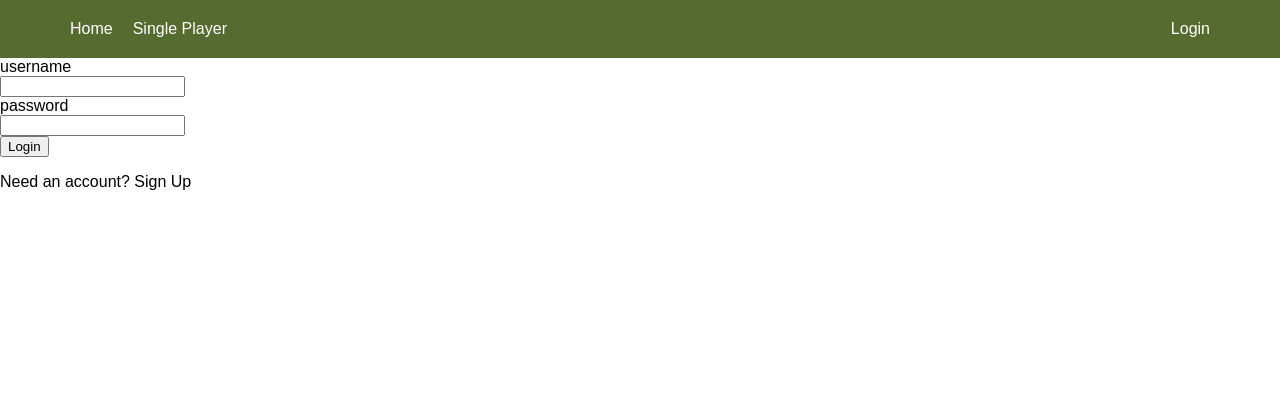
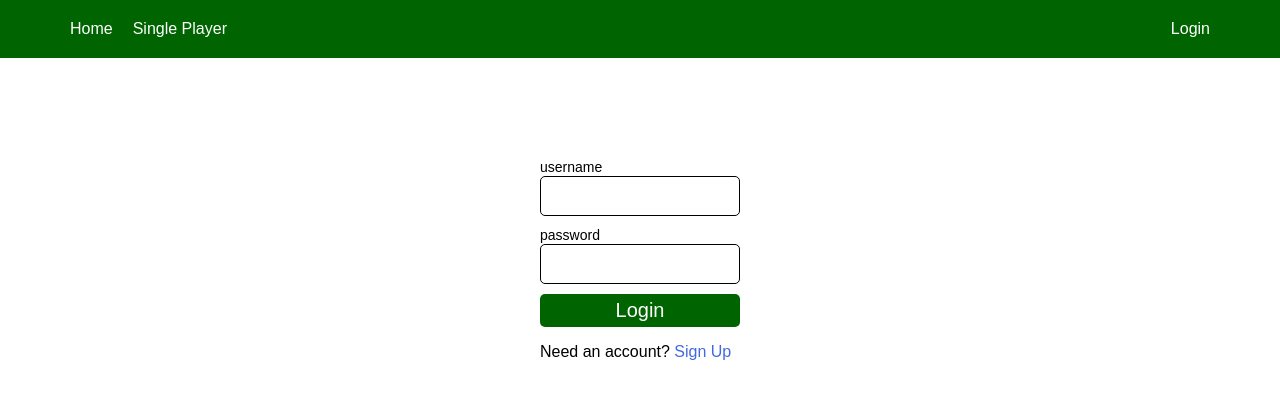
Before and after one commit to sirius829/chess, a React (Create React App) app: page /login in a window 1280 px wide. Shown: the top 398 px of the page. Built offline with nearby package versions, Linux system fonts and the light colour scheme.

Commit message:
improve login styling

```diff
--- a/src/components/Login.js
+++ b/src/components/Login.js
@@ -57,7 +57,7 @@ class Login extends Component {
 
     const switchMessage = this.state.signingUp ?
       (
-        <p>Already have an account? <span onClick={this.toggleAuth}>Login</span></p>
+        <p>Have an account? <span onClick={this.toggleAuth}>Login</span></p>
       )
       :
       (
@@ -75,6 +75,7 @@ class Login extends Component {
     return (
       <div className="Login">
         {authRedirect}
+        <div className="form-wrapper">
           <div>
             <label>username</label>
           </div>
@@ -101,6 +102,7 @@ class Login extends Component {
           </button>
           {switchMessage}
         </div>
+      </div>
     );
   }
 }
--- a/src/index.css
+++ b/src/index.css
@@ -25,6 +25,53 @@ body {
       font-size: 20px;
       margin: 0; }
 
+.Home {
+  padding: 30px; }
+  .Home button {
+    background-color: darkgreen;
+    color: white;
+    font-size: 20px;
+    width: 250px;
+    border: none;
+    border-radius: 5px;
+    cursor: pointer;
+    box-sizing: border-box;
+    padding: 5px 10px; }
+    .Home button:disabled {
+      background-color: #eeeeee;
+      color: #cccccc;
+      cursor: not-allowed; }
+
+.Login {
+  display: flex;
+  justify-content: center;
+  margin-top: 100px; }
+  .Login .form-wrapper {
+    width: 200px; }
+  .Login label {
+    font-size: 14px; }
+  .Login input {
+    box-sizing: border-box;
+    padding: 10px;
+    border: 1px solid black;
+    border-radius: 5px;
+    font-size: 16px;
+    margin-bottom: 10px;
+    width: 100%; }
+  .Login button {
+    background-color: darkgreen;
+    color: white;
+    font-size: 20px;
+    width: 100%;
+    border: none;
+    border-radius: 5px;
+    cursor: pointer;
+    box-sizing: border-box;
+    padding: 5px 10px; }
+  .Login span {
+    color: royalblue;
+    cursor: pointer; }
+
 .Modal {
   z-index: 20;
   position: fixed;
@@ -44,7 +91,7 @@ body {
 .NavBar {
   display: flex;
   justify-content: space-between;
-  background-color: darkolivegreen;
+  background-color: darkgreen;
   padding: 20px 60px; }
   .NavBar a {
     color: white;
--- /dev/null
+++ b/src/scss/Login.scss
@@ -0,0 +1,35 @@
+.Login {
+  display: flex;
+  justify-content: center;
+  margin-top: 100px;
+  .form-wrapper {
+    width: 200px;
+  }
+  label {
+    font-size: 14px;
+  }
+  input {
+    box-sizing: border-box;
+    padding: 10px;
+    border: 1px solid black;
+    border-radius: 5px;
+    font-size: 16px;
+    margin-bottom: 10px;
+    width: 100%;
+  }
+  button {
+    background-color: darkgreen;
+    color: white;
+    font-size: 20px;
+    width: 100%;
+    border: none;
+    border-radius: 5px;
+    cursor: pointer;
+    box-sizing: border-box;
+    padding: 5px 10px;
+  }
+  span {
+    color: royalblue;
+    cursor: pointer;
+  }
+}
--- a/src/scss/NavBar.scss
+++ b/src/scss/NavBar.scss
@@ -1,7 +1,7 @@
 .NavBar {
   display: flex;
   justify-content: space-between;
-  background-color: darkolivegreen;
+  background-color: darkgreen;
   padding: 20px 60px;
   a {
     color: white;
--- a/src/scss/index.scss
+++ b/src/scss/index.scss
@@ -13,6 +13,8 @@ body {
 @import './App';
 @import './Board';
 @import './Game';
+@import './Home';
+@import './Login';
 @import './Modal';
 @import './NavBar';
 @import './Piece';
```
Also changed, not shown: src/scss/Home.scss (added, +19 -0 lines). Lines whose indentation alone changed are shown as unchanged.
